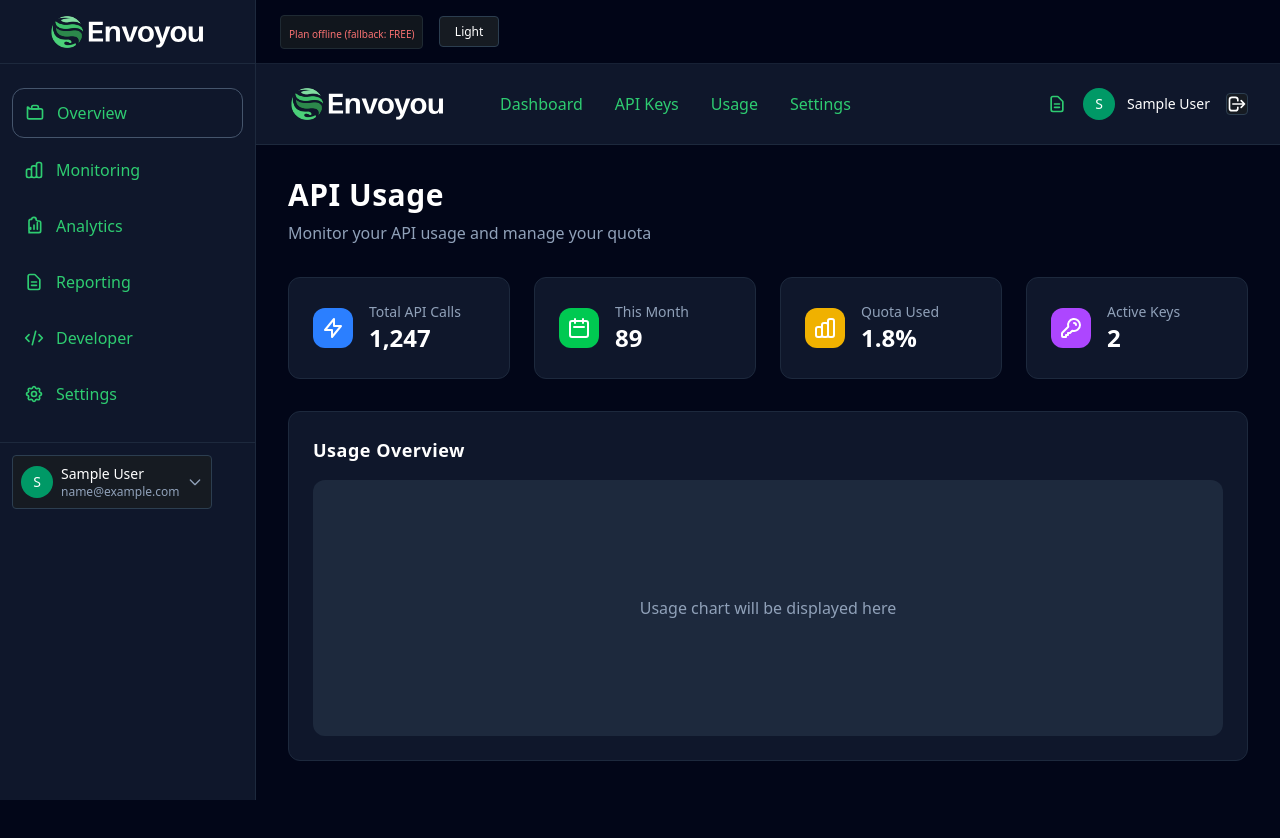
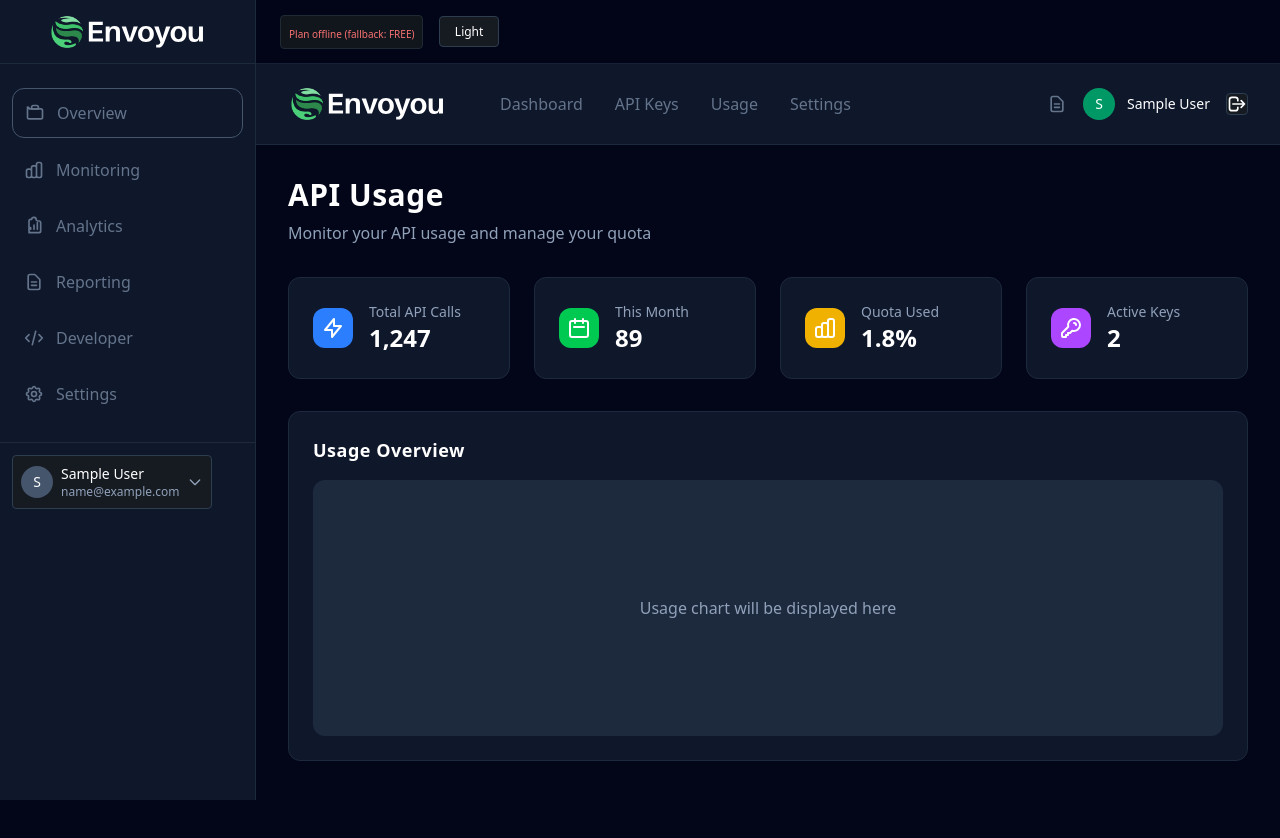
Before and after one commit to hk-dev13/app-envoyou, a React (Vite) app: page /dashboard/usage in a window 1280 px wide. Shown: the top 838 px of the page. Built offline with nearby package versions, Linux system fonts and the light colour scheme; no server answers; sample sign-in values are in the browser's storage; a web font is replaced by a local one.

Commit message:
feat: update component colors from green to grey for improved UI consistency

```diff
--- a/src/components/developer/DeveloperNavigation.jsx
+++ b/src/components/developer/DeveloperNavigation.jsx
@@ -82,7 +82,7 @@
           {/* Logo/Brand */}
           <div className="flex items-center">
             <Link to="/developer" className="flex items-center space-x-3">
-              <div className="w-8 h-8 bg-emerald-500 rounded-lg flex items-center justify-center">
+              <div className="w-8 h-8 bg-slate-600 rounded-lg flex items-center justify-center">
                 <svg className="w-5 h-5 text-white" fill="none" stroke="currentColor" viewBox="0 0 24 24">
                   <path strokeLinecap="round" strokeLinejoin="round" strokeWidth={2} d="M10.325 4.317c.426-1.756 2.924-1.756 3.35 0a1.724 1.724 0 002.573 1.066c1.543-.94 3.31.826 2.37 2.37a1.724 1.724 0 001.065 2.572c1.756.426 1.756 2.924 0 3.35a1.724 1.724 0 00-1.066 2.573c.94 1.543-.826 3.31-2.37 2.37a1.724 1.724 0 00-2.572 1.065c-.426 1.756-2.924 1.756-3.35 0a1.724 1.724 0 00-2.573-1.066c-1.543.94-3.31-.826-2.37-2.37a1.724 1.724 0 00-1.065-2.572c-1.756-.426-1.756-2.924 0-3.35a1.724 1.724 0 001.066-2.573c-.94-1.543.826-3.31 2.37-2.37.996.608 2.296.07 2.572-1.065z" />
                   <path strokeLinecap="round" strokeLinejoin="round" strokeWidth={2} d="M15 12a3 3 0 11-6 0 3 3 0 016 0z" />
--- a/src/components/developer/DeveloperSidebar.jsx
+++ b/src/components/developer/DeveloperSidebar.jsx
@@ -77,7 +77,7 @@
       {/* Header */}
       <div className="flex h-16 items-center px-6 border-b border-slate-800">
         <Link to="/" className="flex items-center space-x-2">
-          <div className="w-8 h-8 bg-emerald-600 rounded-lg flex items-center justify-center">
+                        <div className="w-8 h-8 bg-slate-600 rounded-lg flex items-center justify-center">
             <span className="text-white font-bold text-sm">E</span>
           </div>
           <span className="text-white font-semibold">Envoyou</span>
--- a/src/components/layout/AppLayout.jsx
+++ b/src/components/layout/AppLayout.jsx
@@ -30,7 +30,7 @@
   if (compact) {
     return (
       <div className="flex items-center space-x-2">
-        <div className="w-8 h-8 bg-emerald-600 rounded-full flex items-center justify-center text-white text-sm font-medium">
+        <div className="w-8 h-8 bg-slate-600 rounded-full flex items-center justify-center text-white text-sm font-medium">
           {user?.name?.charAt(0)?.toUpperCase() || 'U'}
         </div>
       </div>
@@ -49,7 +49,7 @@
         aria-haspopup="menu"
         aria-expanded={open}
       >
-        <div className="w-8 h-8 bg-emerald-600 rounded-full flex items-center justify-center text-white text-sm font-medium">
+        <div className="w-8 h-8 bg-slate-600 rounded-full flex items-center justify-center text-white text-sm font-medium">
           {user?.name?.charAt(0)?.toUpperCase() || 'U'}
         </div>
         <div className="text-left">
--- a/src/components/settings/SettingsLayout.jsx
+++ b/src/components/settings/SettingsLayout.jsx
@@ -97,7 +97,7 @@
                             <div className="bg-transparent rounded-none border-none p-0">
                                 {/* User Info */}
                                 <div className="flex items-center space-x-3 mb-6 pb-6 border-b border-slate-800">
-                                    <div className="w-12 h-12 bg-emerald-600 rounded-full flex items-center justify-center">
+                                    <div className="w-12 h-12 bg-slate-600 rounded-full flex items-center justify-center">
                                         <span className="text-white font-medium">
                                             {user?.name?.[0] || user?.email?.[0] || 'U'}
                                         </span>
--- a/src/styles/theme.css
+++ b/src/styles/theme.css
@@ -4,8 +4,8 @@
   --color-surface: #161b22;
   --color-border: #2C3E50;
   --color-border-subtle: #1f2a33;
-  --color-accent: #2ECC71;
-  --color-accent-hover: #27AE60;
+  --color-accent: #64748b; /* Changed from green to grey */
+  --color-accent-hover: #94a3b8; /* Changed from green to lighter grey */
   --color-text: #FFFFFF;
   --color-text-muted: #95A5A6;
   --radius-sm: 4px;
```
